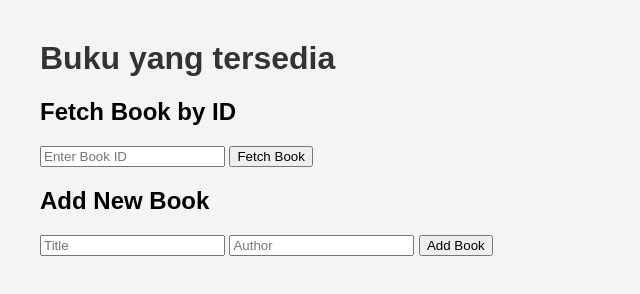
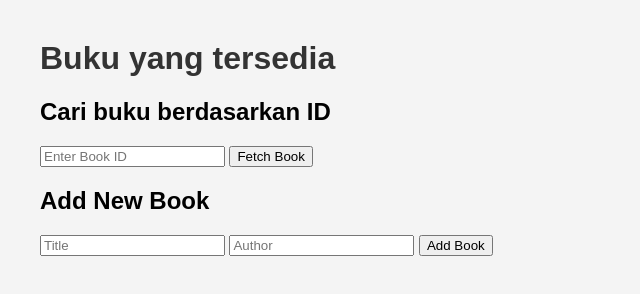
Before and after one commit to orionslg/bookstore-fe, a plain HTML site: page index.html in a window 1280 px wide. Shown: the whole page, without its empty margins (0-640 px from the left). Drawn offline with Linux system fonts and the light colour scheme; no server answers.

Commit message:
change copywrite to indonesian

```diff
--- a/index.html
+++ b/index.html
@@ -10,7 +10,7 @@
     <h1>Buku yang tersedia</h1>
     <ul id="books-list"></ul>
 
-    <h2>Fetch Book by ID</h2>
+    <h2>Cari buku berdasarkan ID</h2>
     <input type="number" id="book-id" placeholder="Enter Book ID">
     <button onclick="fetchBookById()">Fetch Book</button>
     <div id="book-details"></div>
```
